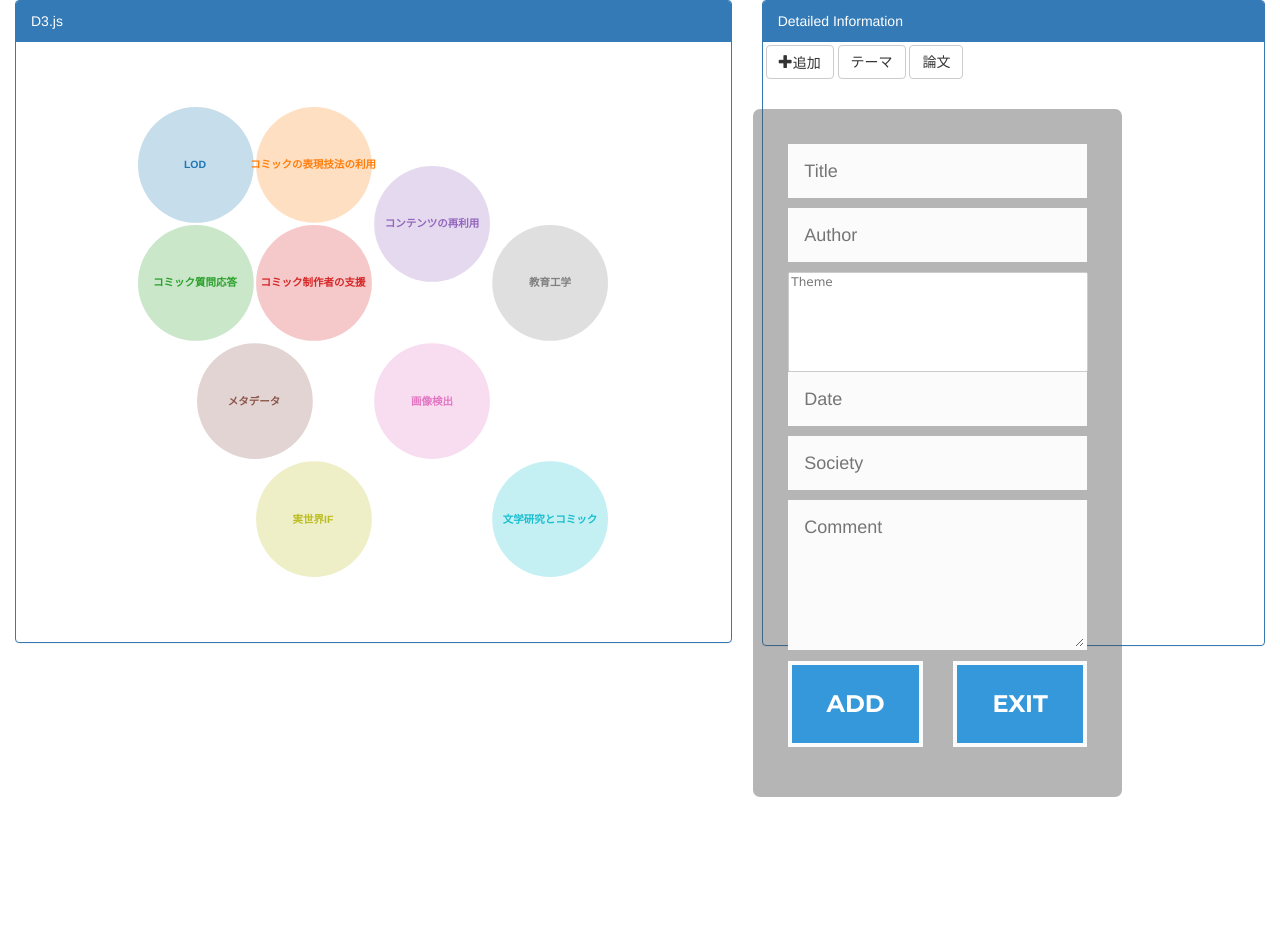
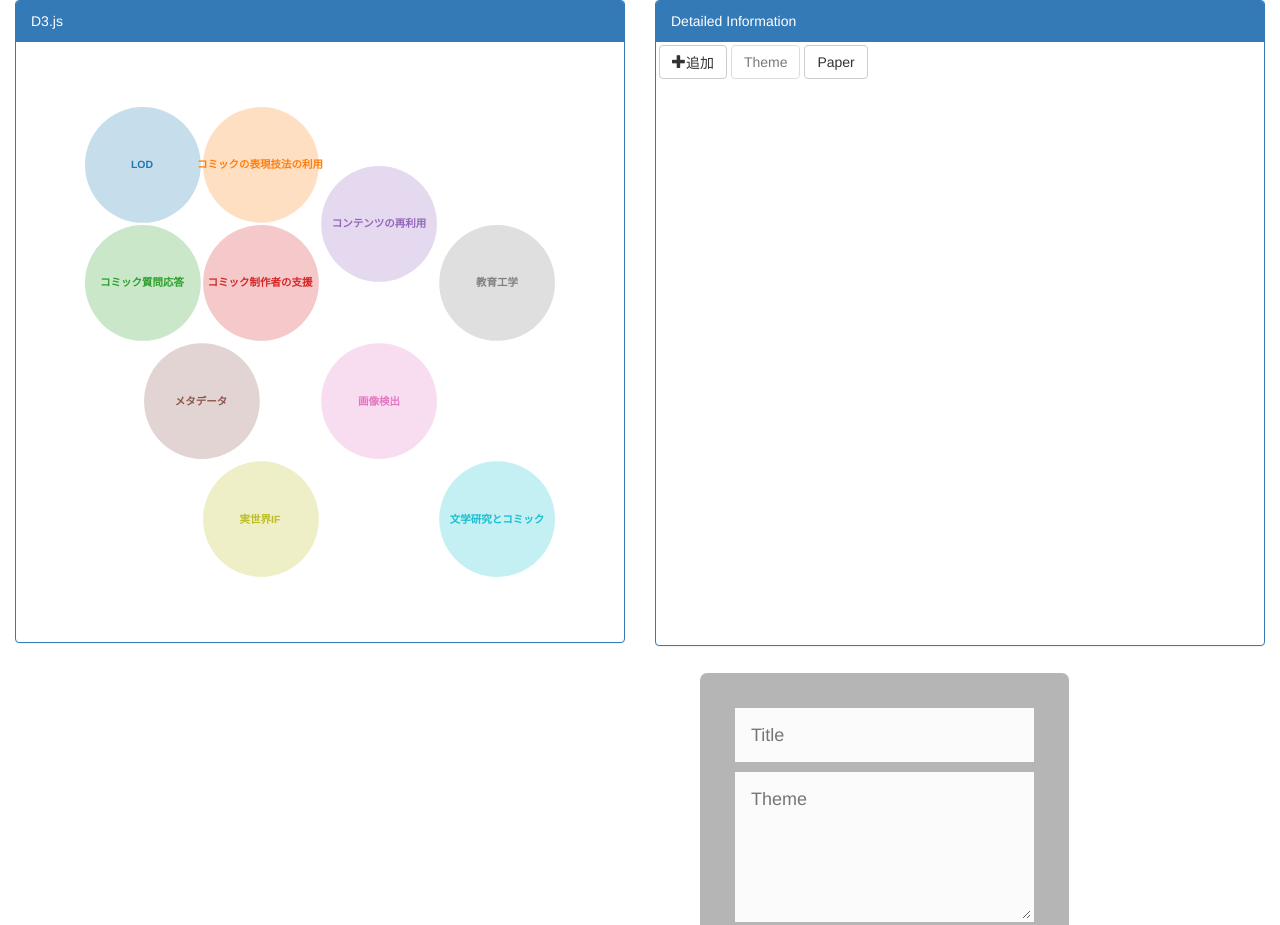
Before and after one commit to NissyY/PaperLiquidation_System, a plain HTML site: page index.html in a window 1280 px wide. Shown: the top 925 px of the page. Before the commit the page ends 800 px from the top, so only its background shows below. Drawn offline with nearby package versions, Linux system fonts and the light colour scheme.

Commit message:
jqueryuiをローカルに入れた

```diff
--- a/index.html
+++ b/index.html
@@ -10,7 +10,8 @@
 		<link rel="stylesheet" type="text/css" href="css/main.css">
 
 		<script type="text/javascript" src="lib/jquery-1.12.4.min.js"></script>
-		<script src="http://ajax.googleapis.com/ajax/libs/jqueryui/1.8.14/jquery-ui.min.js"></script>
+		<!-- <script src="http://ajax.googleapis.com/ajax/libs/jqueryui/1.8.14/jquery-ui.min.js"></script> -->
+		<script src="lib/jquery-ui.js"></script>
 		<script src="lib/jquery.tagify.js"></script>
 		<script src="lib/d3.min.js"></script>
 		<script src="lib/venn.js"></script>
@@ -18,7 +19,7 @@
 	</head>
 	<body>
 		<!-- 左側 -->
-		<div id="vennArea" class="col-md-7">
+		<div id="vennArea" class="col-md-6">
 			<div class="panel panel-primary">
 				<div class="panel-heading">
 					D3.js
@@ -32,7 +33,7 @@
 		</div>
 
 		<!-- 右側 -->
-		<div id="paperDetailArea" class="col-md-5 ">
+		<div id="paperDetailArea" class="col-md-6">
 			<div class="panel panel-primary">
 				<div class="panel-heading">
 					Detailed Information
@@ -43,25 +44,25 @@
 					    <button type="button" id="toggleForm" class="btn btn-default">
 					        <span class="glyphicon glyphicon-plus">追加
 					    </button>
-					    <button type="button" id="showThemeBtn" class="btn btn-default">テーマ</button>
-					    <button type="button" id="showPaperBtn" class="btn btn-default">論文</button>
+					    <button type="button" id="showThemeBtn" class="btn btn-default" disabled="disabled">Theme</button>
+					    <button type="button" id="showPaperBtn" class="btn btn-default">Paper</button>
 					</form>
 
 					<!-- 詳細情報提示 -->
 					<!-- 後で復活させる -->
-					<!-- <div id="themeInformationArea" ></div>
-					<div id="paperInformationArea" style="display: none;"></div> -->
+					<div id="themeInformationArea"></div>
+					<div id="paperInformationArea" style="display: none;"></div>
 
 					<!-- 論文データ追加フォーム -->
-					<!-- <div id="form-main" style="display: none;"> -->
-					<div id="form-main">
+					<!-- <div id="form-div" style="display: none;"> -->
 					<div id="form-div">
 			    		<form class="form" id="addPaperInformation">
 					    	<div class="inoutPaperTitle">
 					        	<input id="title" name="title" type="text" class="validate[required,custom[onlyLetter],length[0,100]] feedback-input" placeholder="Title"/>
 					    	</div>
 					    	<div class="inputPaperAuthor">
-						        	<input id="author" name="author" type="text" class="validate[required,custom[email]] feedback-input" placeholder="Author" />
+					        	<!-- <input id="author" name="author" type="text" class="validate[required,custom[email]] feedback-input" placeholder="Author" /> -->
+					        	<textarea id="author" name="tags" type="text" class="validate[required,custom[tags]] feedback-input" placeholder="Theme"></textarea>
 					    	</div>
 					    	<div class="inputPaperTheme">
 					        	<textarea id="tagme" name="tags" type="text" class="validate[required,custom[tags]] feedback-input" placeholder="Theme"></textarea>
@@ -89,7 +90,6 @@
 						</form>
 					</div>
 				</div>
-				</div>
 
 			</div>
 		</div>
```
Lines whose indentation alone changed are shown as unchanged.
